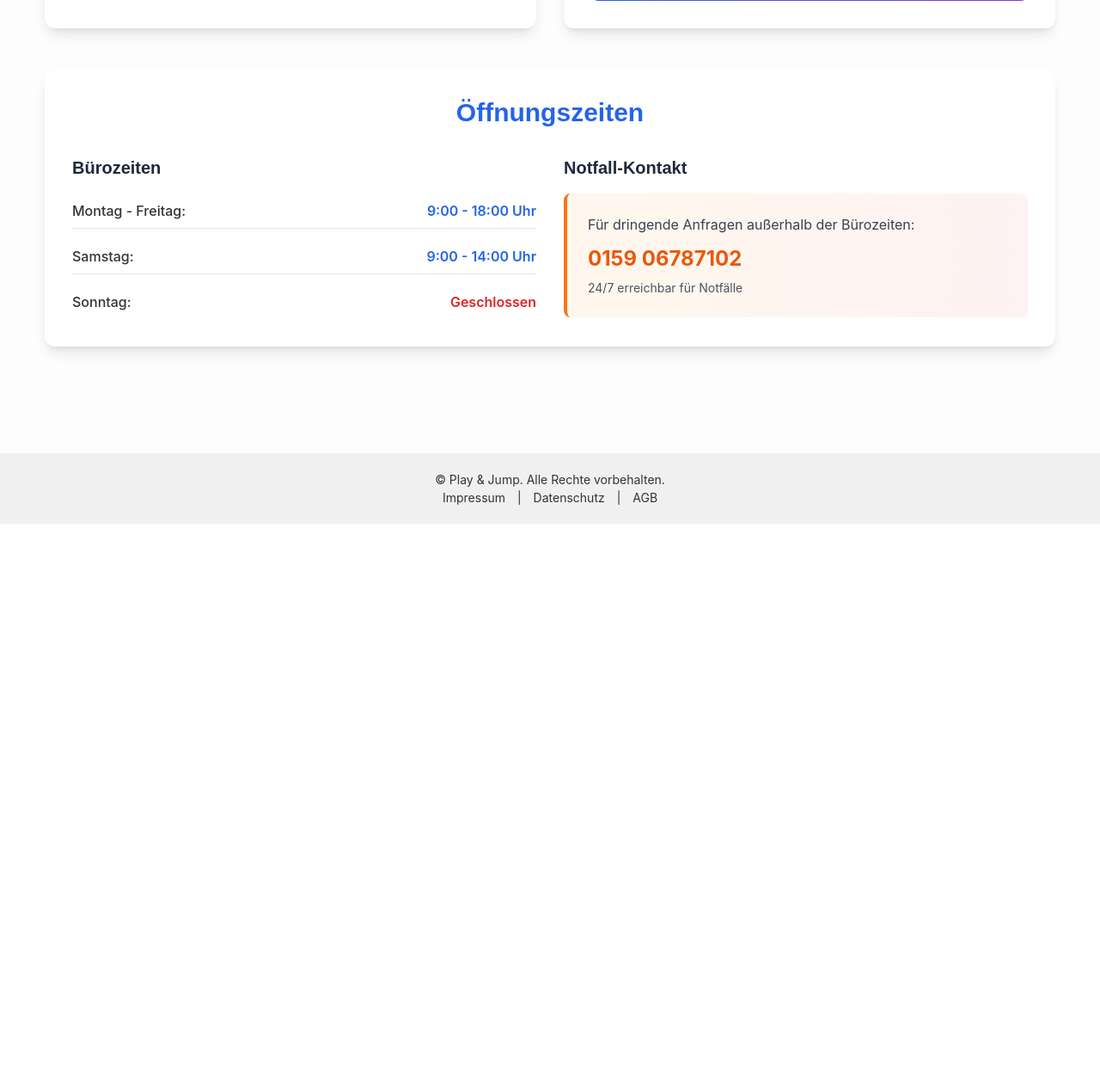
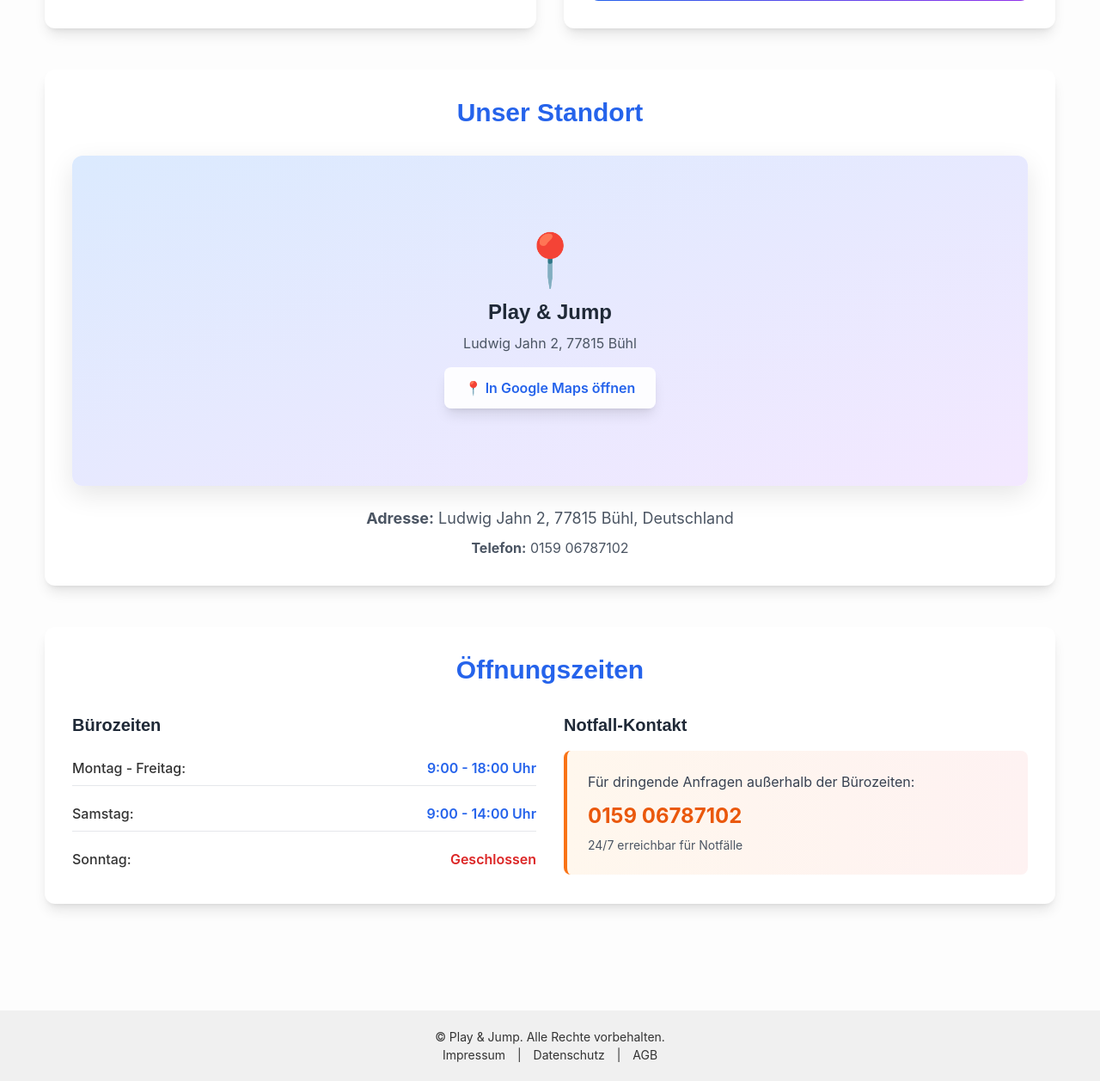
Before and after one commit to MitrofanovDm89/PlayAndJump, a Django app: page /kontakt/ in a window 1280 px wide. Shown: the part 1102-2359 px from the top of the page at 86% size. Before the commit the page ends 1711 px from the top, so only its background shows below. Run offline with Django 5.2, Linux system fonts and the light colour scheme; some libraries are stand-ins or nearby versions.

Commit message:
fix: исправить товар без изображения и добавить Google карту на страницу контактов

```diff
--- a/main/templates/main/kontakt.html
+++ b/main/templates/main/kontakt.html
@@ -119,6 +119,38 @@
     </div>
   </div>
 
+        <!-- Google Map Section -->
+      <div class="map-section animate-on-scroll mb-12">
+        <div class="bg-white rounded-xl shadow-lg p-8">
+          <h2 class="text-3xl font-bold mb-8 text-blue-600 text-center">Unser Standort</h2>
+          <div class="map-container">
+            <div class="relative">
+              <div class="w-full h-96 bg-gradient-to-br from-blue-100 to-purple-100 rounded-lg shadow-lg flex items-center justify-center">
+                <div class="text-center">
+                  <div class="text-6xl mb-4">📍</div>
+                  <h3 class="text-2xl font-bold text-gray-800 mb-2">Play & Jump</h3>
+                  <p class="text-gray-600 mb-4">Ludwig Jahn 2, 77815 Bühl</p>
+                  <a href="https://maps.google.com/?q=Ludwig+Jahn+2,+77815+Bühl,Deutschland"
+                     target="_blank"
+                     rel="noopener noreferrer"
+                     class="bg-white bg-opacity-90 px-6 py-3 rounded-lg shadow-lg hover:bg-opacity-100 transition-all duration-300 transform hover:scale-105 inline-block">
+                    <span class="text-blue-600 font-semibold">📍 In Google Maps öffnen</span>
+                  </a>
+                </div>
+              </div>
+            </div>
+          </div>
+          <div class="text-center mt-6">
+            <p class="text-gray-600 text-lg">
+              <strong>Adresse:</strong> Ludwig Jahn 2, 77815 Bühl, Deutschland
+            </p>
+            <p class="text-gray-600 mt-2">
+              <strong>Telefon:</strong> 0159 06787102
+            </p>
+          </div>
+        </div>
+      </div>
+
   <!-- Opening Hours -->
   <div class="opening-hours-card animate-on-scroll">
     <div class="bg-white rounded-xl shadow-lg p-8">
@@ -230,11 +262,11 @@
   }
 
   /* Contact cards */
-  .contact-info-card, .contact-form-card, .opening-hours-card {
+  .contact-info-card, .contact-form-card, .opening-hours-card, .map-section {
     transition: all 0.3s ease;
   }
 
-  .contact-info-card:hover, .contact-form-card:hover, .opening-hours-card:hover {
+  .contact-info-card:hover, .contact-form-card:hover, .opening-hours-card:hover, .map-section:hover {
     transform: translateY(-4px);
   }
 
@@ -290,6 +322,22 @@
 
   .submit-btn:hover::before {
     left: 100%;
+  }
+
+  /* Map styling */
+  .map-container {
+    position: relative;
+    overflow: hidden;
+    border-radius: 12px;
+    box-shadow: 0 10px 30px rgba(0, 0, 0, 0.1);
+  }
+
+  .map-container iframe {
+    transition: all 0.3s ease;
+  }
+
+  .map-container:hover iframe {
+    transform: scale(1.02);
   }
 
   /* Scroll animations */
```
Also changed, not shown: catalog/management/commands/check_missing_images.py (added, +26 -0 lines), catalog/management/commands/fix_fussball_darts_image.py (added, +35 -0 lines).
